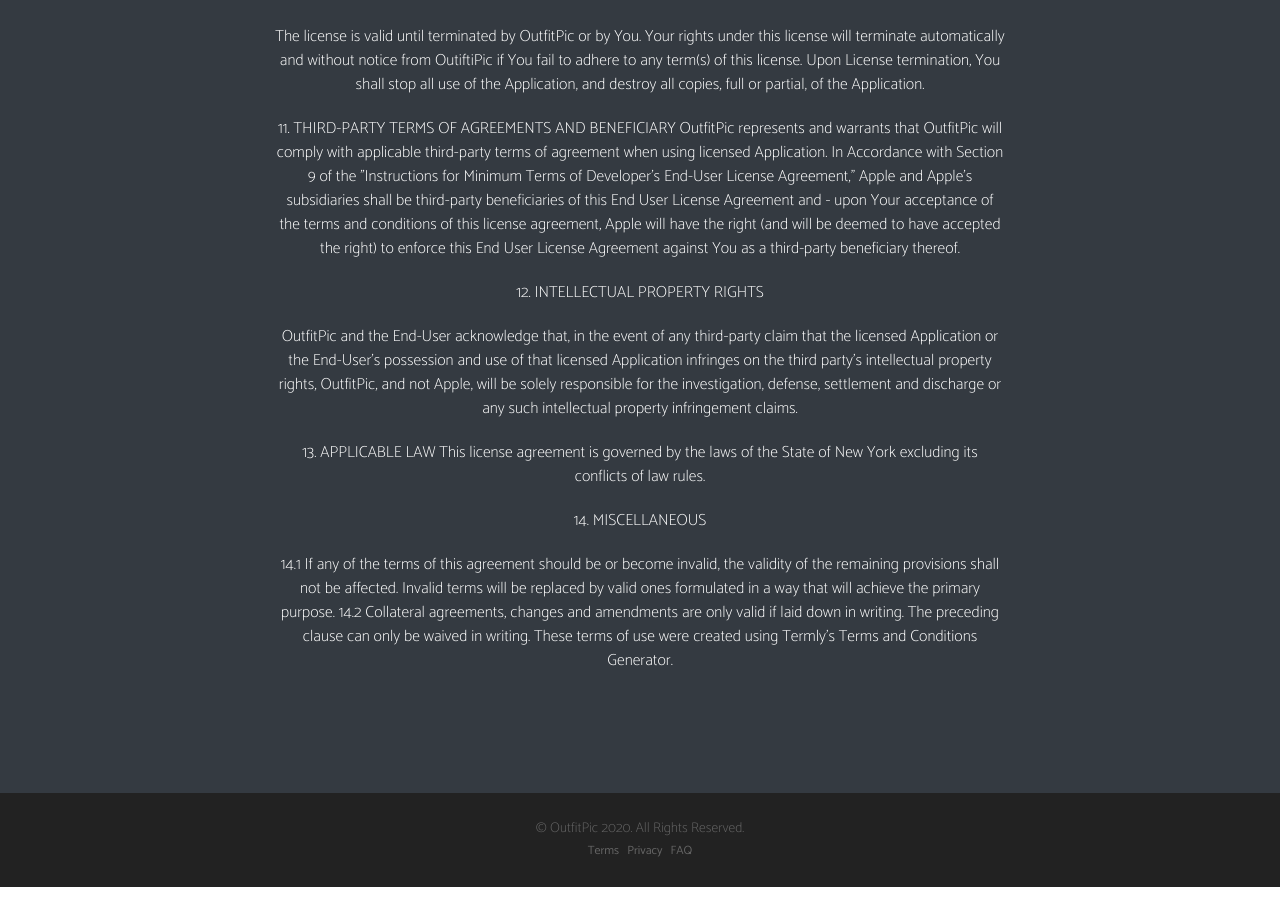
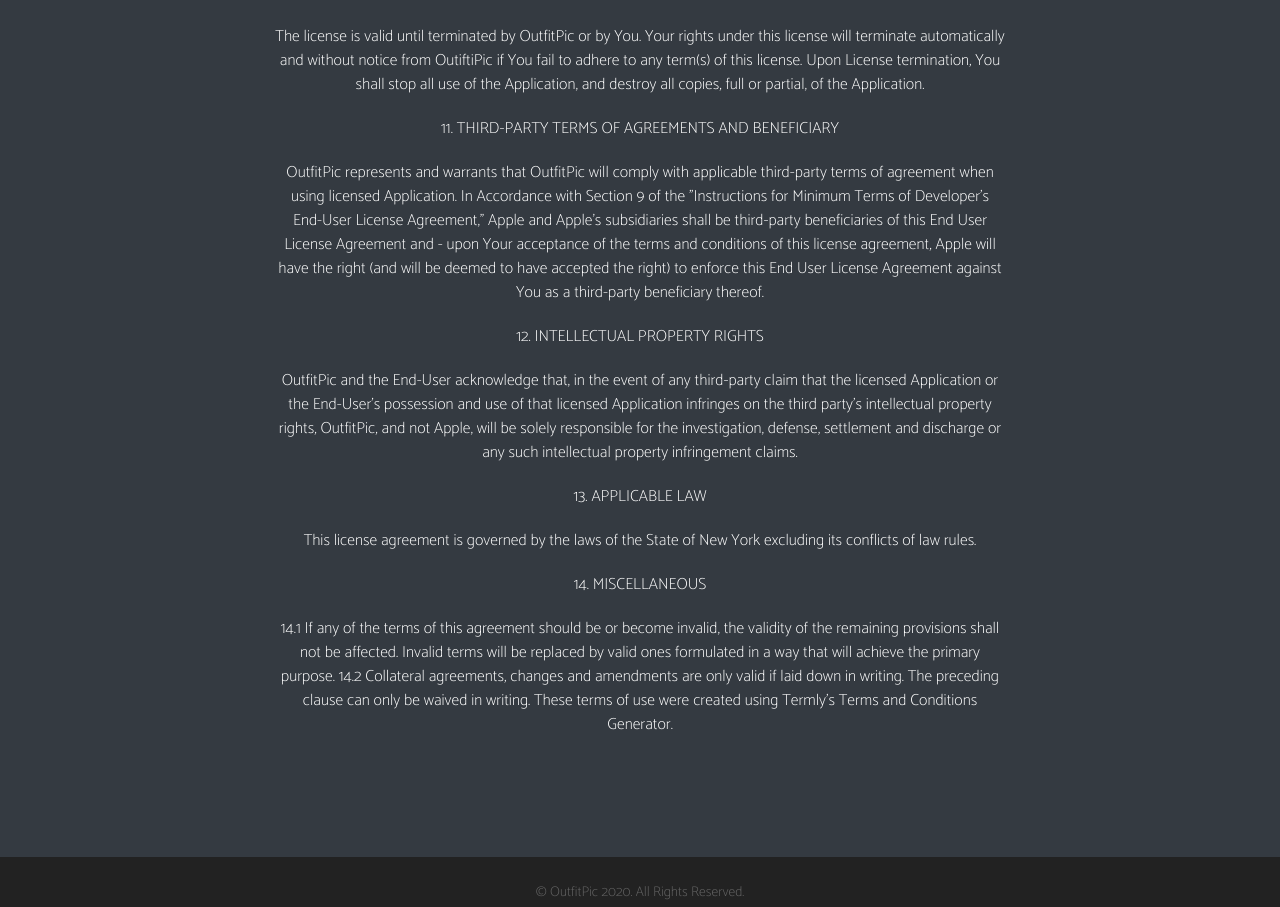
Before and after one commit to SahirGomezG/Outfitpic_Website, a React (Create React App) app: page /terms-conditions in a window 1280 px wide. Shown: the part 3303-4210 px from the top of the page. Built offline with nearby package versions, Linux system fonts and the light colour scheme; a web font is replaced by a local one.

Commit message:
Features Shadow

```diff
--- a/src/App.css
+++ b/src/App.css
@@ -384,7 +384,13 @@
   margin-bottom: 0;
 }
 
-section.features .device-container,
+section.features .device-container{
+  max-width: 315px;
+  margin: 0 auto;
+  box-shadow: 10px 20px 45px grey;
+  border-radius: 50px;
+}
+
 section.features .feature-item {
   max-width: 325px;
   margin: 0 auto;
--- a/src/components/Features.js
+++ b/src/components/Features.js
@@ -19,7 +19,7 @@
                     <div class="device-mockup iphone6_plus portrait white">
                       <div class="device">
                         <div class="screen">
-                          <img src={demo} class="img-fluid" alt=""/>
+                          <img src={demo} class="img-fluid" alt="outfitpic demo6"/>
                         </div>
 
                       </div>
--- a/src/pages/Terms.js
+++ b/src/pages/Terms.js
@@ -86,13 +86,17 @@
 
                         <p>  The license is valid until terminated by OutfitPic or by You. Your rights under this license will terminate automatically and without notice from OutiftiPic if You fail to adhere to any term(s) of this license. Upon License termination, You shall stop all use of the Application, and destroy all copies, full or partial, of the Application.</p>
 
-                        <p> 11. THIRD-PARTY TERMS OF AGREEMENTS AND BENEFICIARY   OutfitPic represents and warrants that OutfitPic will comply with applicable third-party terms of agreement when using licensed Application.   In Accordance with Section 9 of the &quot;Instructions for Minimum Terms of Developer's End-User License Agreement,&quot; Apple and Apple's subsidiaries shall be third-party beneficiaries of this End User License Agreement and - upon Your acceptance of the terms and conditions of this license agreement, Apple will have the right (and will be deemed to have accepted the right) to enforce this End User License Agreement against You as a third-party beneficiary thereof. </p>
+                        <p> 11. THIRD-PARTY TERMS OF AGREEMENTS AND BENEFICIARY </p>
+
+                        <p> OutfitPic represents and warrants that OutfitPic will comply with applicable third-party terms of agreement when using licensed Application.   In Accordance with Section 9 of the &quot;Instructions for Minimum Terms of Developer's End-User License Agreement,&quot; Apple and Apple's subsidiaries shall be third-party beneficiaries of this End User License Agreement and - upon Your acceptance of the terms and conditions of this license agreement, Apple will have the right (and will be deemed to have accepted the right) to enforce this End User License Agreement against You as a third-party beneficiary thereof. </p>
 
                         <p>12. INTELLECTUAL PROPERTY RIGHTS </p>
 
                         <p>OutfitPic and the End-User acknowledge that, in the event of any third-party claim that the licensed Application or the End-User's possession and use of that licensed Application infringes on the third party's intellectual property rights, OutfitPic, and not Apple, will be solely responsible for the investigation, defense, settlement and discharge or any such intellectual property infringement claims. </p>
 
-                        <p>13. APPLICABLE LAW   This license agreement is governed by the laws of the State of New York excluding its conflicts of law rules. </p>
+                        <p>13. APPLICABLE LAW </p>
+
+                        <p> This license agreement is governed by the laws of the State of New York excluding its conflicts of law rules. </p>
 
                         <p>14. MISCELLANEOUS </p>
 
```
Also changed, not shown: src/images/demo6.png.
